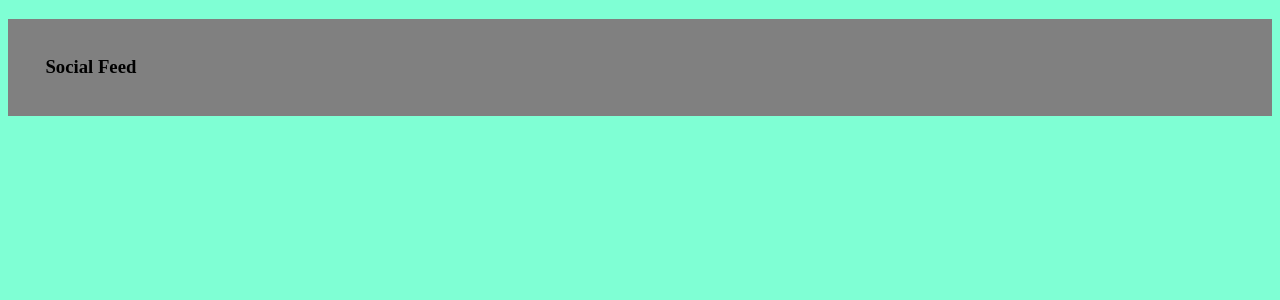
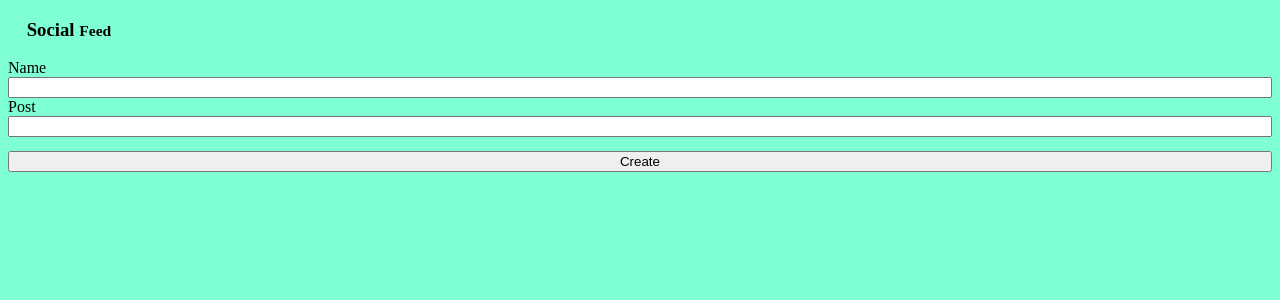
Before and after one commit to Quentin-Hicks/Social_Feed, a React (Create React App) app: page / in a window 1280 px wide. Shown: the top 300 px of the page. Built offline with nearby package versions, Linux system fonts and the light colour scheme.

Commit message:
Updated CreatePostForm

```diff
--- a/src/App.js
+++ b/src/App.js
@@ -1,13 +1,30 @@
 import React, { useState } from 'react';
+import CreatePostForm from './Components/CreatePost/CreatePostForm';
 import './App.css'
 
 
 
 function App() {
 
+  const [posts, setPosts] = useState([{name: 'Quentin', post: 'Test post'}])  // this is where I will store all of my post data
+
+  function addNewPost(post){ // this function will pull post data from my CreatePost component and save it to my post "hook" above
+
+    let tempPosts = [...posts, post] // ... is saving allthe existing post data and adding the new post
+
+    setPosts(tempPosts)   // saving the data in our hook above on line 9
+  }
+
   return (
-    <div>
-      <h3 className='background'>Social Feed</h3>
+    <div className='container-flued'>
+      <div className='row'>
+        <h3 style={{margin: '1em'}}>Social <small className='text-muted'>Feed</small></h3>
+        <div className='col-md-6'>
+          <div className='border-box'>
+            <CreatePostForm addNewEntry={addNewPost} /> {/* passing in our function so we can pull data to this level and save it */}
+          </div>
+        </div>
+      </div>
     </div>
   );
 }
--- /dev/null
+++ b/src/Components/CreatePost/CreatePostForm.css
@@ -0,0 +1,3 @@
+.form-grid {
+    display: grid;
+}
--- a/src/Components/CreatePost/CreatePost.jsx
+++ b/src/Components/CreatePost/CreatePostForm.jsx
@@ -1,4 +1,5 @@
 import React, { useState } from 'react';
+import './CreatePostForm.css'
 
 
 const CreatePostForm = (props) => {
@@ -17,18 +18,20 @@ const CreatePostForm = (props) => {
     }
 
     return (
-        <form>
-            <div>
+        <form onSubmit={handleSubmit} className='form-grid'>
+            <div className='form-grid'>
                 <label>Name</label>
-                <input />
+                <input type='text' className='form-control' value={name} onChange={(event) => setName(event.target.value)} />
+                {/* on change or each letter a user enters will update our hook on line 11 and will be used by our handleSubmit to pass the data along */}
             </div>
-            <div>
+            <div className='form-grid'>
                 <label>Post</label>
-                <input />
+                <input type='text' className='form-control' value={post} onChange={(event) => setName(event.target.value)} />
+                {/* on change or each letter a user enters will update our hook on line 11 and will be used by our handleSubmit to pass the data along */}
             </div>
-            <button>Create</button>
+            <button type='submit' className='btn btn-primary' style={{'marginTop': '1em'}}>Create</button>
         </form>
     )
 }
 
-export default CreatePost
+export default CreatePostForm
```
